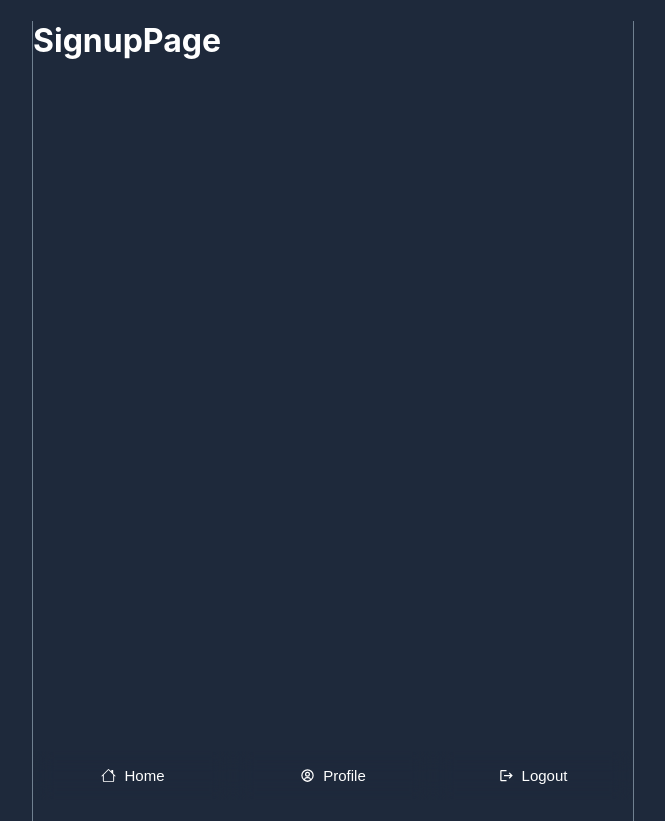
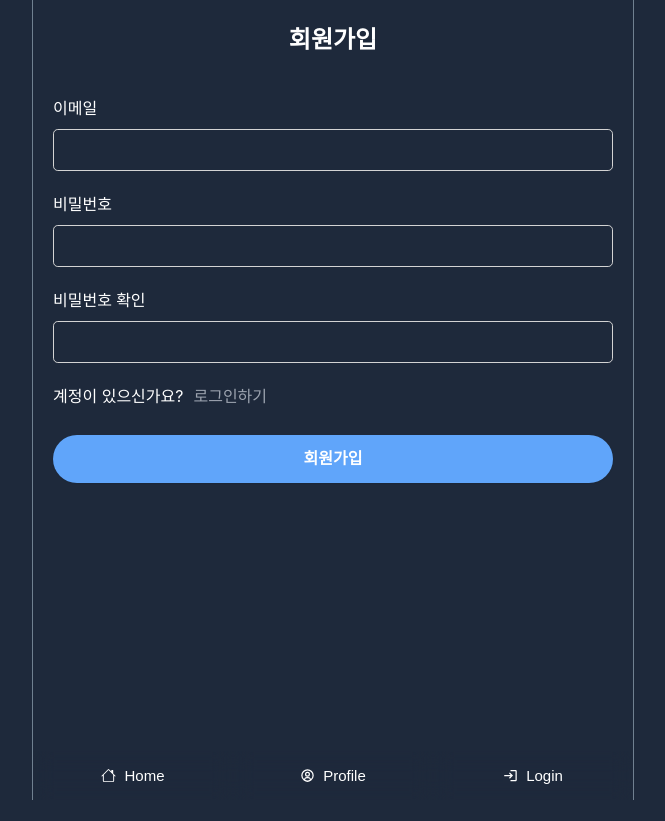
Before and after one commit to phw726/react-twitter-hw, a React (Create React App) app: page /user/signup in a window 1280 px wide. Shown: the whole page, without its empty margins (307-972 px from the left). After the commit the page ends 800 px from the top, so only its background shows below. Built offline with nearby package versions, Linux system fonts and the light colour scheme; no server answers.

Commit message:
feat:로그인 및 로그아웃 기능 구현

```diff
--- a/package.json
+++ b/package.json
@@ -16,7 +16,9 @@
     "react-icons": "^5.0.1",
     "react-router-dom": "^6.22.0",
     "react-scripts": "5.0.1",
+    "react-toastify": "^10.0.4",
     "sass": "^1.70.0",
+    "toastify": "^2.0.1",
     "typescript": "^4.4.2",
     "web-vitals": "^2.1.0"
   },
--- a/src/App.tsx
+++ b/src/App.tsx
@@ -1,17 +1,35 @@
 import { Layout } from 'Component/Layout';
 import Router from 'Component/Router';
-import { getAuth } from 'firebase/auth';
+import Loader from 'Component/loader/Loader';
+import { getAuth, onAuthStateChanged } from 'firebase/auth';
 import { app } from 'firebaseApp';
-import { useState } from 'react';
+import { useEffect, useState } from 'react';
+import { ToastContainer } from 'react-toastify';
+import 'react-toastify/dist/ReactToastify.css';
 
 function App() {
   const auth = getAuth(app);
+  const [init, setInit] = useState<boolean>(false);
   const [isAuthenticated, setIsAuthenticated] = useState<boolean>(!!auth?.currentUser);
 
+  useEffect(() => {
+    onAuthStateChanged(auth, user => {
+      if (user) {
+        setIsAuthenticated(true);
+      } else {
+        setIsAuthenticated(false);
+      }
+      setInit(true);
+    });
+  }, [auth]);
+
   return (
-    <Layout>
-      <Router isAuthenticated={isAuthenticated} />
-    </Layout>
+    <>
+      <Layout>
+        <ToastContainer theme="dark" autoClose={1000} hideProgressBar newestOnTop />
+        {init ? <Router isAuthenticated={isAuthenticated} /> : <Loader />}
+      </Layout>
+    </>
   );
 }
 
--- a/src/Component/Menubar.tsx
+++ b/src/Component/Menubar.tsx
@@ -1,9 +1,15 @@
 import { useNavigate } from 'react-router-dom';
 import { BsHouse } from 'react-icons/bs';
 import { BiUserCircle } from 'react-icons/bi';
-import { MdLogout } from 'react-icons/md';
+import { MdLogout, MdLogin } from 'react-icons/md';
+import { useContext } from 'react';
+import AuthContext from 'context/AuthContext';
+import { getAuth, signOut } from 'firebase/auth';
+import { app } from 'firebaseApp';
+import { toast } from 'react-toastify';
 
 export default function MenuList() {
+  const { user } = useContext(AuthContext);
   const navigate = useNavigate();
 
   return (
@@ -17,10 +23,25 @@
           <BiUserCircle />
           Profile
         </button>
-        <button type="button" onClick={() => navigate('/')}>
-          <MdLogout />
-          Logout
-        </button>
+
+        {user === null ? (
+          <button type="button" onClick={() => navigate('/user/login')}>
+            <MdLogin />
+            Login
+          </button>
+        ) : (
+          <button
+            type="button"
+            onClick={async () => {
+              const auth = getAuth(app);
+              await signOut(auth);
+              toast.success('성공적으로 로그아웃 되었습니다.');
+            }}
+          >
+            <MdLogout />
+            Logout
+          </button>
+        )}
       </div>
     </div>
   );
--- /dev/null
+++ b/src/Component/loader/Loader.module.scss
@@ -0,0 +1,29 @@
+$primaryColor: #60a5fa;
+
+.loader {
+  width: 48px;
+  height: 48px;
+  position: absolute;
+  left: 0;
+  right: 0;
+  top: 0;
+  bottom: 0;
+  margin: auto;
+  border: 5px solid $primaryColor;
+  border-bottom-color: transparent;
+  border-radius: 50%;
+  display: inline-block;
+  box-sizing: border-box;
+  animation: rotation 1s linear infinite;
+  z-index: 999999;
+}
+
+@keyframes rotation {
+  0% {
+    transform: rotate(0deg);
+  }
+
+  100% {
+    transform: rotate(360deg);
+  }
+}
--- /dev/null
+++ b/src/Component/loader/Loader.tsx
@@ -0,0 +1,5 @@
+import styles from './Loader.module.scss';
+
+export default function Loader() {
+  return <div className={styles.loader} />;
+}
--- /dev/null
+++ b/src/Component/user/LoginForm.tsx
@@ -0,0 +1,84 @@
+import { signInWithEmailAndPassword, getAuth } from 'firebase/auth';
+import { app } from 'firebaseApp';
+import { useState } from 'react';
+import { Link, useNavigate } from 'react-router-dom';
+import { toast } from 'react-toastify';
+
+export default function LoginForm() {
+  const [error, setError] = useState<string>('');
+  const [email, setEmail] = useState<string>('');
+  const [password, setPassword] = useState<string>('');
+  const navigate = useNavigate();
+
+  const onSubmit = async (e: any) => {
+    e.preventDefault();
+    try {
+      const auth = getAuth(app);
+      await signInWithEmailAndPassword(auth, email, password);
+      navigate('/');
+      toast.success('성공적으로 로그인되었습니다.');
+    } catch (error: any) {
+      toast.error(error?.code);
+    }
+  };
+
+  const onChange = (e: React.ChangeEvent<HTMLInputElement>) => {
+    const {
+      target: { name, value },
+    } = e;
+
+    if (name === 'email') {
+      setEmail(value);
+      const validRegex = /^[a-zA-Z0-9.!#$%&'*+/=?^_`{|}~-]+@[a-zA-Z0-9-]+(?:\.[a-zA-Z0-9-]+)*$/;
+
+      if (!value?.match(validRegex)) {
+        setError('이메일 형식이 올바르지 않습니다.');
+      } else {
+        setError('');
+      }
+    }
+
+    if (name === 'password') {
+      setPassword(value);
+      if (value?.length < 6) {
+        setError('비밀번호는 6자 이상이어야 합니다.');
+      } else {
+        setError('');
+      }
+    }
+  };
+
+  return (
+    <form className="form form--lg" onSubmit={onSubmit}>
+      <div className="form__title">로그인</div>
+      <div className="form__block">
+        <label htmlFor="email">이메일</label>
+        <input type="text" name="email" id="email" value={email} required onChange={onChange} />
+      </div>
+      <div className="form__block">
+        <label htmlFor="password">비밀번호</label>
+        <input type="password" name="password" id="password" value={password} required onChange={onChange} />
+      </div>
+
+      {/* 에러 있을 경우 */}
+
+      {error && error?.length > 0 && (
+        <div className="form__block">
+          <div className="form__error">{error}</div>
+        </div>
+      )}
+
+      <div className="form__block">
+        계정이 없으신가요?
+        <Link to="/user/signup" className="form__link">
+          회원가입 하기
+        </Link>
+      </div>
+      <div className="form__block--lg">
+        <button type="submit" className="form__btn--submit" disabled={error?.length > 0}>
+          로그인
+        </button>
+      </div>
+    </form>
+  );
+}
--- /dev/null
+++ b/src/Component/user/SignupForm.tsx
@@ -0,0 +1,109 @@
+import { createUserWithEmailAndPassword, getAuth } from 'firebase/auth';
+import { app } from 'firebaseApp';
+import { useState } from 'react';
+import { Link, useNavigate } from 'react-router-dom';
+import { toast } from 'react-toastify';
+
+export default function SignupForm() {
+  const [error, setError] = useState<string>('');
+  const [email, setEmail] = useState<string>('');
+  const [password, setPassword] = useState<string>('');
+  const [passwordConfirm, setPasswordConfirm] = useState<string>('');
+  const navigate = useNavigate();
+
+  const onSubmit = async (e: any) => {
+    e.preventDefault();
+    try {
+      const auth = getAuth(app);
+      await createUserWithEmailAndPassword(auth, email, password);
+      navigate('/');
+      toast.success('회원가입에 성공했습니다.');
+    } catch (error: any) {
+      toast.error(error?.code);
+    }
+  };
+
+  const onChange = (e: React.ChangeEvent<HTMLInputElement>) => {
+    const {
+      target: { name, value },
+    } = e;
+
+    if (name === 'email') {
+      setEmail(value);
+      const validRegex = /^[a-zA-Z0-9.!#$%&'*+/=?^_`{|}~-]+@[a-zA-Z0-9-]+(?:\.[a-zA-Z0-9-]+)*$/;
+
+      if (!value?.match(validRegex)) {
+        setError('이메일 형식이 올바르지 않습니다.');
+      } else {
+        setError('');
+      }
+    }
+
+    if (name === 'password') {
+      setPassword(value);
+      if (value?.length < 6) {
+        setError('비밀번호는 6자 이상이어야 합니다.');
+      } else if (value !== passwordConfirm) {
+        setError('비밀번호가 일치하지 않습니다.');
+      } else {
+        setError('');
+      }
+    }
+
+    if (name === 'password_confirm') {
+      setPasswordConfirm(value);
+      if (value?.length < 6) {
+        setError('비밀번호는 6자 이상이어야 합니다.');
+      } else if (value !== password) {
+        setError('비밀번호가 일치하지 않습니다.');
+      } else {
+        setError('');
+      }
+    }
+  };
+
+  return (
+    <form className="form form--lg" onSubmit={onSubmit}>
+      <div className="form__title">회원가입</div>
+      <div className="form__block">
+        <label htmlFor="email">이메일</label>
+        <input type="text" name="email" id="email" value={email} required onChange={onChange} />
+      </div>
+      <div className="form__block">
+        <label htmlFor="password">비밀번호</label>
+        <input type="password" name="password" id="password" value={password} required onChange={onChange} />
+      </div>
+      <div className="form__block">
+        <label htmlFor="password_confirm">비밀번호 확인</label>
+        <input
+          type="password"
+          name="password_confirm"
+          id="password_confirm"
+          value={passwordConfirm}
+          required
+          onChange={onChange}
+        />
+      </div>
+
+      {/* 에러 있을 경우 */}
+
+      {error && error?.length > 0 && (
+        <div className="form__block">
+          <div className="form__error">{error}</div>
+        </div>
+      )}
+
+      <div className="form__block">
+        계정이 있으신가요?
+        <Link to="/user/login" className="form__link">
+          로그인하기
+        </Link>
+      </div>
+      <div className="form__block--lg">
+        <button type="submit" className="form__btn--submit" disabled={error?.length > 0}>
+          회원가입
+        </button>
+      </div>
+    </form>
+  );
+}
--- a/src/Pages/users/login.tsx
+++ b/src/Pages/users/login.tsx
@@ -1,3 +1,5 @@
+import LoginForm from "Component/user/LoginForm";
+
 export default function LoginPage() {
-  return <h1>LoginPage</h1>;
+  return <LoginForm />;
 }
--- a/src/Pages/users/signup.tsx
+++ b/src/Pages/users/signup.tsx
@@ -1,3 +1,5 @@
+import SignupForm from 'Component/user/SignupForm';
+
 export default function SignupPage() {
-  return <h1>SignupPage</h1>;
+  return <SignupForm />;
 }
--- /dev/null
+++ b/src/context/AuthContext.tsx
@@ -0,0 +1,30 @@
+import { ReactNode, createContext, useEffect, useState } from 'react';
+import { User, getAuth, onAuthStateChanged } from 'firebase/auth';
+import { app } from 'firebaseApp';
+
+interface AuthProps {
+  children: ReactNode;
+}
+
+const AuthContext = createContext({
+  user: null as User | null,
+});
+
+export const AuthContextProvider = ({ children }: AuthProps) => {
+  const [currentUser, setCurrentUser] = useState<User | null>(null);
+  const auth = getAuth(app);
+
+  useEffect(() => {
+    onAuthStateChanged(auth, user => {
+      if (user) {
+        setCurrentUser(user);
+      } else {
+        setCurrentUser(null);
+      }
+    });
+  }, [auth]);
+
+  return <AuthContext.Provider value={{ user: currentUser }}>{children}</AuthContext.Provider>;
+};
+
+export default AuthContext;
--- a/src/index.scss
+++ b/src/index.scss
@@ -259,3 +259,77 @@
     text-decoration: none;
   }
 }
+
+// form 레이아웃//
+
+.form {
+  margin: 0 auto;
+  max-width: 680px;
+  padding: 20px;
+
+  input {
+    height: 20px;
+    padding: 10px;
+    border-radius: 0.3rem;
+    border: 1px solid lightGray;
+    width: 96%;
+    max-width: 680px;
+  }
+
+  &__block {
+    margin-top: 20px;
+    width: 100%;
+  }
+
+  &__block--lg {
+    margin-top: 28px;
+    width: 100%;
+  }
+
+  label {
+    display: block;
+    font-weight: 500;
+    margin-bottom: 10px;
+    margin-top: 20px;
+  }
+
+  &__btn--submit {
+    @extend .button;
+    width: 100%;
+    height: 48px;
+    font-weight: 600;
+    font-size: 16px;
+    padding: 10px;
+    cursor: pointer;
+    margin: 0 auto;
+    color: $white;
+    background-color: $promaryColor;
+
+    &:hover,
+    &:focus {
+      background-color: $activeBorder;
+    }
+  }
+
+  &__title {
+    text-align: center;
+    font-size: 24px;
+    font-weight: 700;
+    padding-bottom: 20px;
+  }
+
+  &__link {
+    margin-left: 10px;
+    text-decoration: none;
+    color: $grayText;
+
+    &:hover,
+    &:focus {
+      color: $gray;
+    }
+  }
+
+  &__error {
+    color: rgb(254, 93, 93);
+  }
+}
--- a/src/index.tsx
+++ b/src/index.tsx
@@ -3,10 +3,13 @@
 import './index.scss';
 import App from './App';
 import { BrowserRouter } from 'react-router-dom';
+import { AuthContextProvider } from 'context/AuthContext';
 
 const root = ReactDOM.createRoot(document.getElementById('root') as HTMLElement);
 root.render(
-  <BrowserRouter>
-    <App />
-  </BrowserRouter>
+  <AuthContextProvider>
+    <BrowserRouter>
+      <App />
+    </BrowserRouter>
+  </AuthContextProvider>
 );
```
Also changed, not shown: 2 other files (tests, documents, lock files or other folders).
